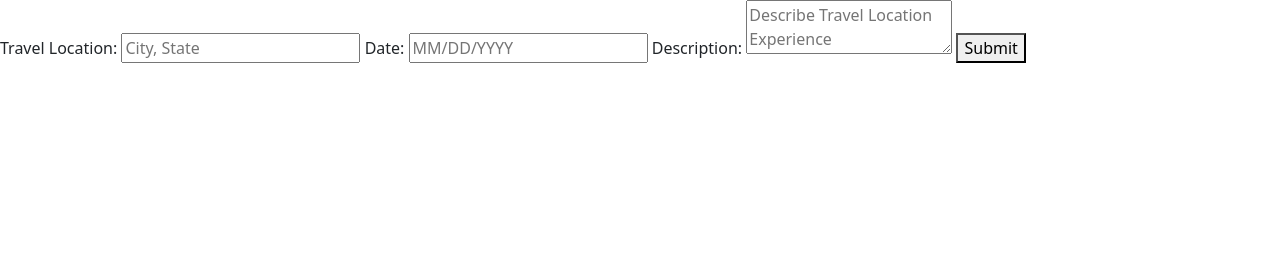
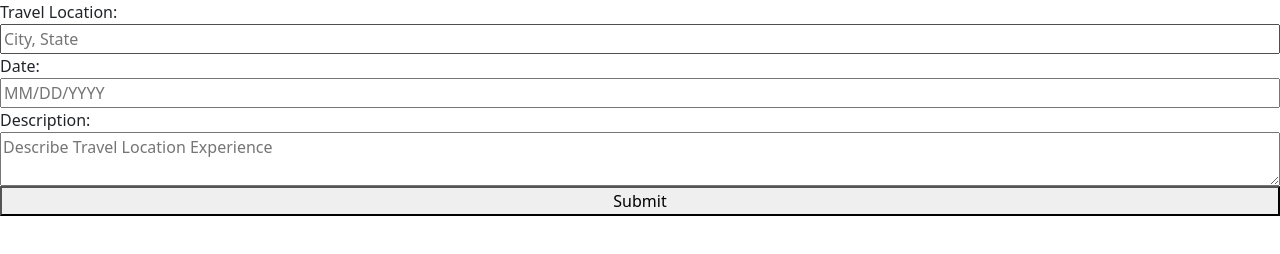
Before and after one commit to jomeade123/Project1, a plain HTML site: page Page1Form.html in a window 1280 px wide. Drawn offline with nearby package versions, Linux system fonts and the light colour scheme.

Commit message:
updated page1form.html and stylesheet

```diff
--- a/Page1Form.html
+++ b/Page1Form.html
@@ -4,6 +4,7 @@
 <head>
     <meta charset="UTF-8"/>
     <link href="https://cdn.jsdelivr.net/npm/bootstrap@5.3.3/dist/css/bootstrap.min.css" rel="stylesheet" integrity="sha384-QWTKZyjpPEjISv5WaRU9OFeRpok6YctnYmDr5pNlyT2bRjXh0JMhjY6hW+ALEwIH" crossorigin="anonymous">
+    <link rel="stylesheet" href="Project1-Stylesheet.css">
 </head>
 
 <!-- NOTE: Below is code for the form on the main page of the website for Project 1. This form is for entering in a travel location, date and a description of the travel location.-->
--- a/Project1-Stylesheet.css
+++ b/Project1-Stylesheet.css
@@ -0,0 +1,5 @@
+form {
+    display: flex;
+    flex-flow: column wrap;
+    position: relative;
+}
```
